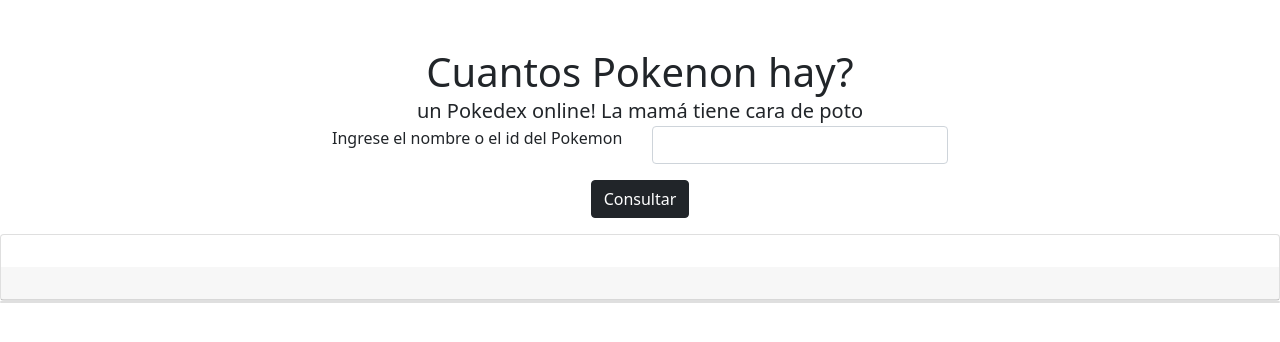
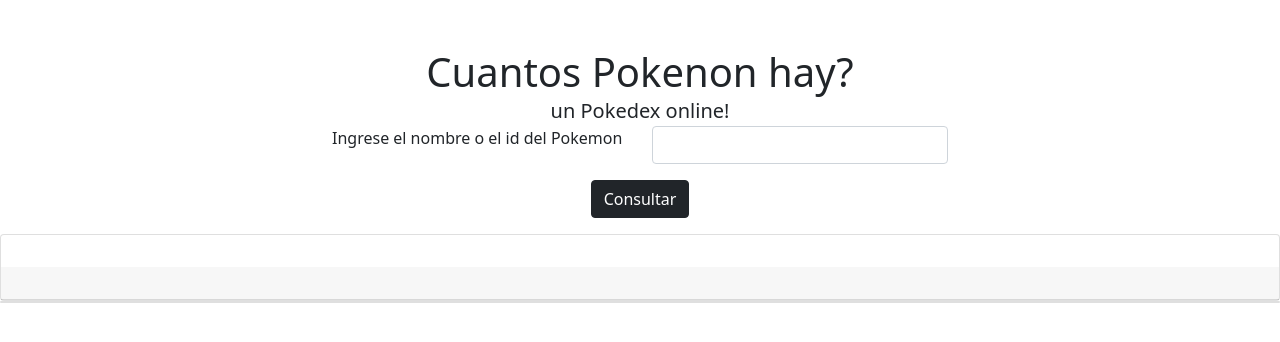
Before and after one commit to urrasinh/pokedex, a plain HTML site: page index.html in a window 1280 px wide. Drawn offline with nearby package versions, Linux system fonts and the light colour scheme.

Commit message:
Update index.html

```diff
--- a/index.html
+++ b/index.html
@@ -16,7 +16,7 @@
 <body>
     <header class="text-center pt-5">
         <h1>Cuantos Pokenon hay?</h1>
-        <p class="lead"> un Pokedex online! La mamá tiene cara de poto</p>
+        <p class="lead"> un Pokedex online!</p>
     </header>
     <section>
         <form id="pokemon-formulario">
```
